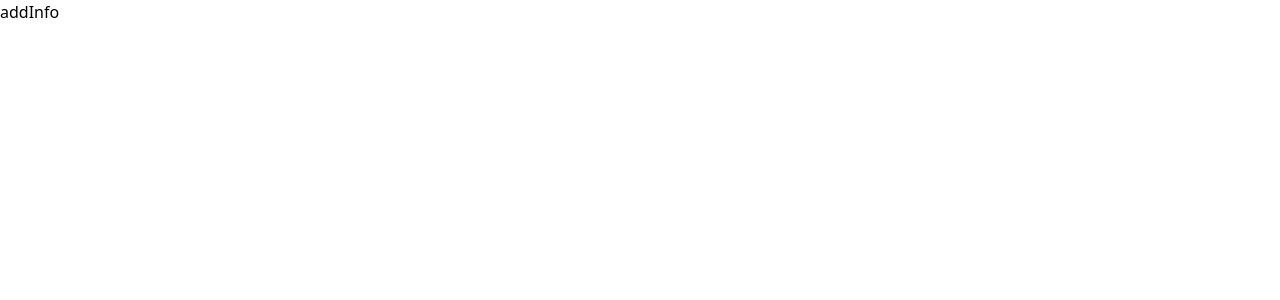
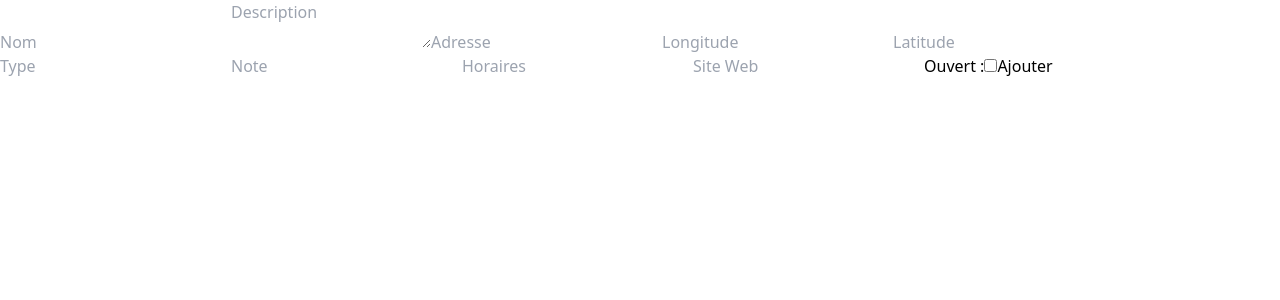
Before and after one commit to JordanSerafini/Sport-Point-v1, a React (Vite) app: page /add in a window 1280 px wide. Shown: the top 300 px of the page. Built offline with nearby package versions, Linux system fonts and the light colour scheme.

Commit message:
:construction: working

```diff
--- a/src/pages/addInfo.tsx
+++ b/src/pages/addInfo.tsx
@@ -1,9 +1,62 @@
-import React from 'react'
+import React, { useState, FormEvent } from 'react';
+import axios from 'axios';
 
-function addInfo() {
+const AddInfo = () => {
+  const [formData, setFormData] = useState({
+    name: '',
+    description: '',
+    adresse: '',
+    longitude: '',
+    latitude: '',
+    image: '',
+    type: '',
+    note: '',
+    horaires: '',
+    site: '',
+    open: false,
+  });
+
+  const handleChange = (e: React.ChangeEvent<HTMLInputElement | HTMLTextAreaElement>) => {
+    const target = e.target as HTMLInputElement;
+    const { name, value, type } = target;
+    const checked = target.type === 'checkbox' ? target.checked : value;
+    setFormData({
+      ...formData,
+      [name]: type === 'checkbox' ? checked : value,
+    });
+  };
+
+  const handleSubmit = async (e: FormEvent) => {
+    e.preventDefault();
+
+    try {
+      const response = await axios.post('/informations', formData);
+      console.log(response.data);
+      alert('Lieu ajouté avec succès');
+    } catch (error) {
+      console.error("Erreur lors de l'envoi des informations : ", error);
+      // Gérez l'erreur (afficher un message à l'utilisateur, par exemple)
+    }
+  };
+
   return (
-    <div>addInfo</div>
-  )
-}
+    <form onSubmit={handleSubmit}>
+      <input type="text" name="name" value={formData.name} onChange={handleChange} placeholder="Nom" required />
+      <textarea name="description" value={formData.description} onChange={handleChange} placeholder="Description" required />
+      <input type="text" name="adresse" value={formData.adresse} onChange={handleChange} placeholder="Adresse" required />
+      <input type="text" name="longitude" value={formData.longitude} onChange={handleChange} placeholder="Longitude"  />
+      <input type="text" name="latitude" value={formData.latitude} onChange={handleChange} placeholder="Latitude"  />
+      <input type="text" name="type" value={formData.type} onChange={handleChange} placeholder="Type" required />
+      <input type="number" name="note" value={formData.note} onChange={handleChange} placeholder="Note"  />
+      <input type="text" name="horaires" value={formData.horaires} onChange={handleChange} placeholder="Horaires"  />
+      <input type="text" name="site" value={formData.site} onChange={handleChange} placeholder="Site Web" />
+      <label>
+        Ouvert :
+        <input type="checkbox" name="open" checked={formData.open} onChange={handleChange} />
+      </label>
+      <button type="submit">Ajouter</button>
+    </form>
+  );
+};
 
-export default addInfo
+export default AddInfo;
--- a/src/pages/infoDetailPage.tsx
+++ /dev/null
@@ -1,43 +0,0 @@
-import { useState, useEffect } from "react";
-import { MapContainer, TileLayer, Marker, Popup } from "react-leaflet";
-import "leaflet/dist/leaflet.css";
-
-function DescriptionPage({ id }) {
-  const [information, setinformation] = useState([]);
-
-  useEffect(() => {
-    const fetchData = async () => {
-      try {
-        const response = await fetch(
-          `http://localhost:3000/informations/${id}`
-        );
-        if (!response.ok) {
-          throw new Error("Erreur lors de la récupération des données");
-        }
-        const data = await response.json();
-        setinformation(data.result);
-      } catch (error) {
-        console.error("Erreur lors de la récupération des données:", error);
-      }
-    };
-
-    fetchData();
-  }, [id]);
-
-  return (
-    <div>
-      <h1>Page description</h1>
-      {information.name && <h2>{information.name}</h2>}
-      {information.description && <p> Détails: {information.description}</p>}
-      {information.adresse && <p>Adresse: {information.adresse}</p>}
-      {information.type && <p>Type: {information.type}</p>}
-      {information.horaires && <p>horaires: {information.horaires}h</p>}
-      {information.image && <p>{information.image}</p>}
-      {information.site && <p>{information.site}</p>}
-      {information.note && <p>Note: {information.note}/10</p>}
-
-    </div>
-  );
-}
-
-export default DescriptionPage;
```
